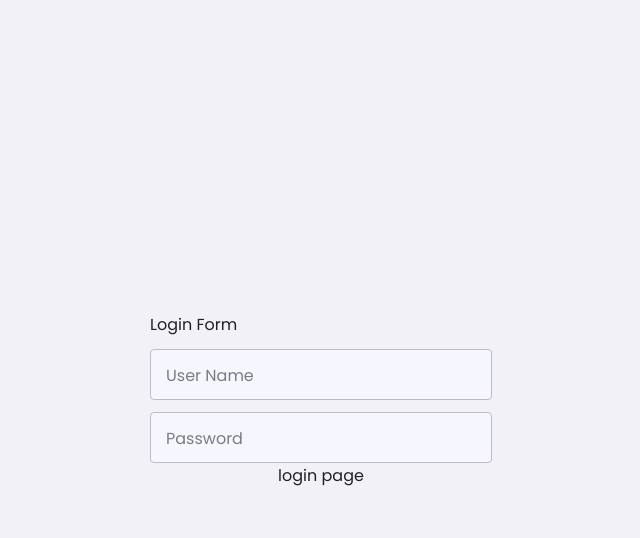
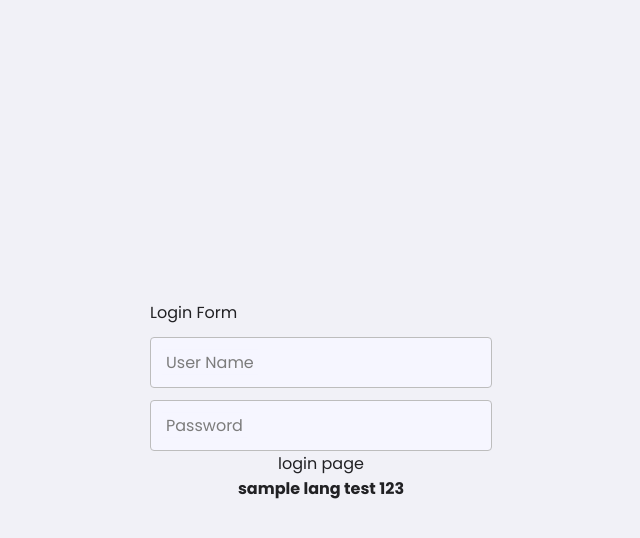
Before and after one commit to MNMCH-REPO/hrts, a PHP site: page / in a window 1280 px wide. Shown: the top 538 px of the page, without its empty margins (319-959 px from the left). Run offline with PHP 8.4, Linux system fonts and the light colour scheme.

Commit message:
Add sample heading to the login page

```diff
--- a/index.php
+++ b/index.php
@@ -23,6 +23,8 @@
         </div>
         </form>
         login page
+
+        <h1>sample lang test 123</h1>
     </div>
     <script src="framework.js"></script>
 </body>
```
